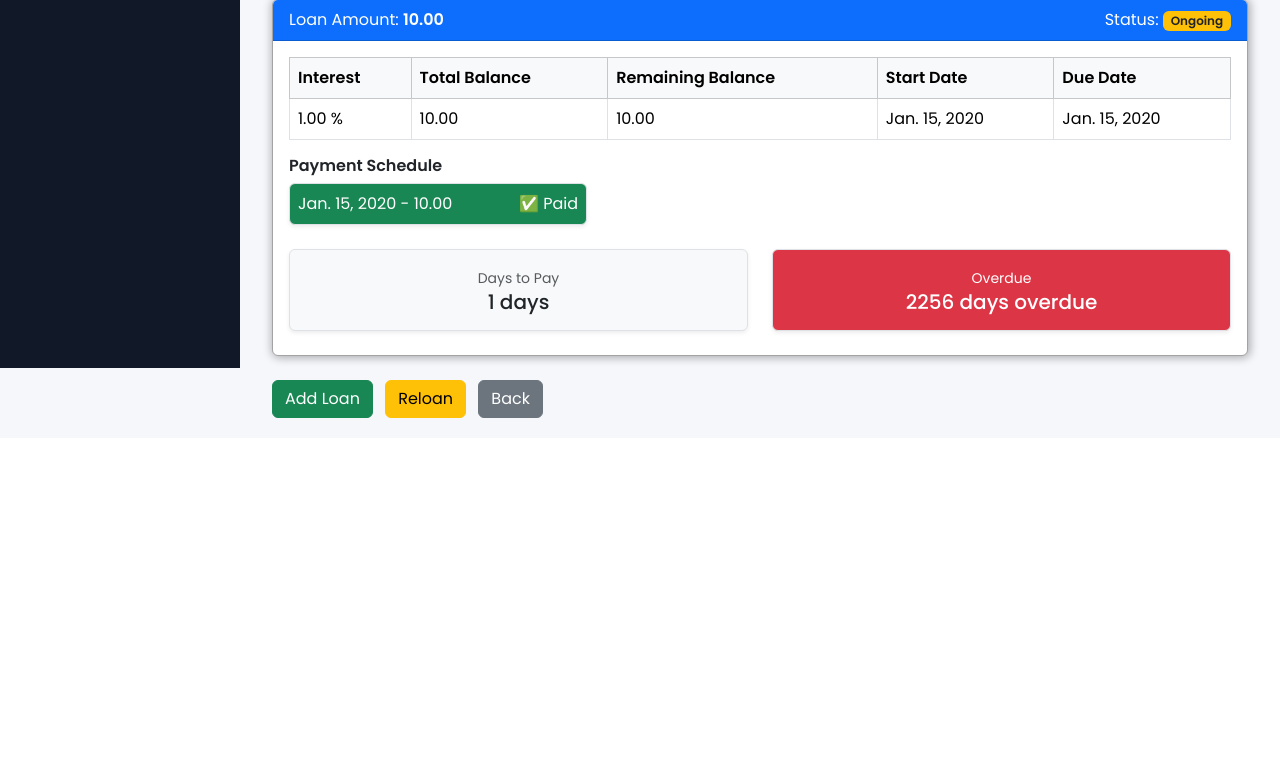
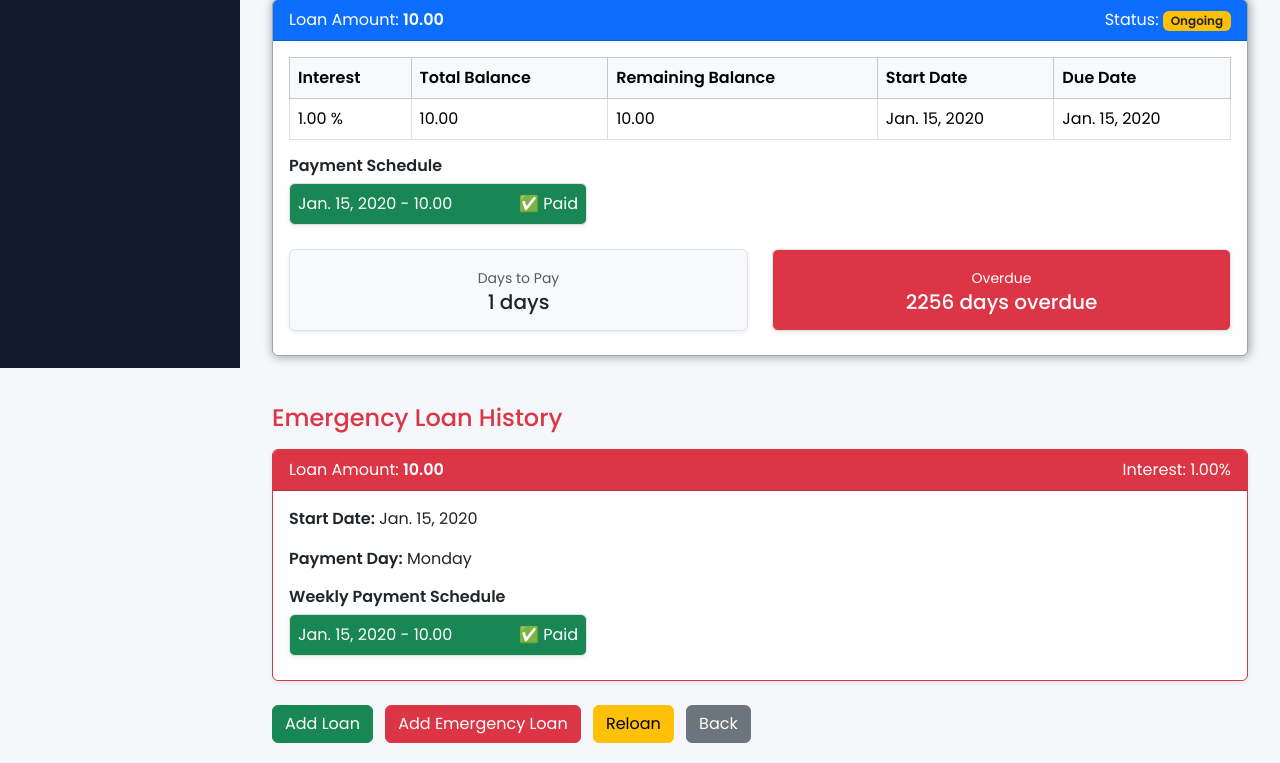
Before and after one commit to jonathan24-prog/Loan-management-System, a Django app: page /customers/1/ in a window 1280 px wide. Shown: the part 432-1195 px from the top of the page. Before the commit the page ends 850 px from the top, so only its background shows below. Run offline with Django 5.2, Linux system fonts and the light colour scheme; tables that the repository leaves empty hold one stand-in row (values such as "Sample post").

Commit message:
add emergencyloan feature initial

```diff
--- a/loans/models.py
+++ b/loans/models.py
@@ -59,3 +59,73 @@ class PaymentSchedule(models.Model):
 
     def __str__(self):
         return f"{self.loan.customer.full_name} - {self.date}"
+
+
+class EmergencyLoan(models.Model):
+    SCHEDULE_CHOICES = [
+        ('Monday', 'Monday'),
+        ('Tuesday', 'Tuesday'),
+        ('Wednesday', 'Wednesday'),
+        ('Thursday', 'Thursday'),
+        ('Friday', 'Friday'),
+        ('Saturday', 'Saturday'),
+        ('Sunday', 'Sunday'),
+    ]
+
+    customer = models.ForeignKey(Customer, on_delete=models.CASCADE, related_name='emergency_loans')
+
+    loan_amount = models.DecimalField(max_digits=10, decimal_places=2)
+    remaining_balance = models.DecimalField(max_digits=12, decimal_places=2, default=0)
+    interest_percent = models.DecimalField(max_digits=5, decimal_places=2)
+
+    schedule_day = models.CharField(max_length=10, choices=SCHEDULE_CHOICES)
+    start_date = models.DateField()
+
+    created_at = models.DateTimeField(auto_now_add=True)
+
+    def __str__(self):
+        return f"{self.customer.full_name} - Emergency Loan ({self.loan_amount})"
+
+    # ✅ Calculate total payable (principal + interest)
+    def total_payable(self):
+        return self.loan_amount + (self.loan_amount * self.interest_percent / 100)
+
+    # ✅ Optional: Example weekly due date generator
+    def next_due_date(self):
+        if not self.start_date:
+            return None
+
+        days_map = {
+            'Monday': 0,
+            'Tuesday': 1,
+            'Wednesday': 2,
+            'Thursday': 3,
+            'Friday': 4,
+            'Saturday': 5,
+            'Sunday': 6,
+        }
+
+        start_weekday = self.start_date.weekday()
+        target_weekday = days_map[self.schedule_day]
+
+        days_ahead = target_weekday - start_weekday
+        if days_ahead <= 0:
+            days_ahead += 7
+
+        return self.start_date + timedelta(days=days_ahead)
+
+    def save(self, *args, **kwargs):
+        if not self.pk:
+            total = self.loan_amount + (self.loan_amount * self.interest_percent / 100)
+            self.remaining_balance = total
+        super().save(*args, **kwargs)
+
+class EmergencyPaymentSchedule(models.Model):
+    emergency_loan = models.ForeignKey(EmergencyLoan, on_delete=models.CASCADE, related_name='schedules')
+    date = models.DateField()
+    paid_amount = models.DecimalField(max_digits=10, decimal_places=2, null=True, blank=True)
+    amount = models.DecimalField(max_digits=12, decimal_places=2)
+    is_paid = models.BooleanField(default=False)
+
+    def __str__(self):
+        return f"{self.emergency_loan.customer.full_name} - {self.date}"
--- a/loans/templates/loans/customer_detail.html
+++ b/loans/templates/loans/customer_detail.html
@@ -148,9 +148,59 @@
     <p class="text-muted">No loans found for this customer.</p>
     {% endfor %}
 
+
+    <!-- ================== Emergency Loan History ================== -->
+<h4 class="mb-3 mt-5 text-danger">Emergency Loan History</h4>
+
+{% for e_loan in emergency_loans %}
+<div class="card mb-4 border border-danger shadow-sm">
+    <div class="card-header bg-danger text-white d-flex justify-content-between align-items-center">
+        <span>Loan Amount: <strong>{{ e_loan.loan_amount }}</strong></span>
+        <span>Interest: {{ e_loan.interest_percent }}%</span>
+    </div>
+    <div class="card-body">
+        <p><strong>Start Date:</strong> {{ e_loan.start_date }}</p>
+        <p><strong>Payment Day:</strong> {{ e_loan.schedule_day }}</p>
+
+        <!-- Emergency Payment Schedule -->
+        <h6 class="mt-3 mb-2" style="font-weight:bolder;">Weekly Payment Schedule</h6>
+        <div class="row">
+            {% for sched in e_loan.schedules.all %}
+            <div class="col-md-4 mb-2">
+                {% if sched.is_paid %}
+                    <div class="d-flex justify-content-between align-items-center p-2 border rounded bg-success text-white shadow-sm">
+                        <span>{{ sched.date }} - {{ sched.amount }}</span>
+                        <span>✅ Paid</span>
+                    </div>
+                {% elif sched.date < today %}
+                    <div class="d-flex justify-content-between align-items-center p-2 border rounded bg-danger text-white shadow-sm">
+                        <span>{{ sched.date }} - {{ sched.amount }}</span>
+                        <span>❌ Overdue</span>
+                    </div>
+                {% else %}
+                    <div class="d-flex justify-content-between align-items-center p-2 border rounded bg-warning text-dark shadow-sm">
+                        <span>{{ sched.date }} - {{ sched.amount }}</span>
+                        <a href="{% url 'mark_emergency_paid' sched.pk %}"
+                        class="btn btn-sm btn-light"
+                        onclick="return confirm('Mark this emergency payment as paid?');">
+                        Mark as Paid
+                        </a>
+                        <!-- Optional: implement emergency payment mark as paid if needed -->
+                    </div>
+                {% endif %}
+            </div>
+            {% endfor %}
+        </div>
+    </div>
+</div>
+{% empty %}
+<p class="text-muted">No emergency loans found for this customer.</p>
+{% endfor %}
+
     <!-- Actions -->
     <div class="mt-3">
         <a href="{% url 'add_loan' customer.pk %}" class="btn btn-success me-2"><i class="bi bi-plus-circle"></i> Add Loan</a>
+        <a href="{% url 'add_emergency_loan' customer.pk %}" class="btn btn-danger me-2"><i class="bi bi-plus-circle"></i> Add Emergency Loan</a>
         <a href="{% url 'reloan' customer.pk %}" class="btn btn-warning me-2"><i class="bi bi-arrow-clockwise"></i> Reloan</a>
         <a href="{% url 'customers' %}" class="btn btn-secondary"><i class="bi bi-arrow-left-circle"></i> Back</a>
     </div>
--- a/loans/urls.py
+++ b/loans/urls.py
@@ -11,8 +11,10 @@ path('customers/<int:pk>/', views.customer_detail, name='customer_detail'),
 path('customers/<int:pk>/delete/', views.customer_delete, name='customer_delete'),
 # urls.py
 path('customer/<int:pk>/add-loan/', views.add_loan, name='add_loan'),
+path('customer/<int:pk>/add-emergency-loan/', views.add_emergency_loan, name='add_emergency_loan'),
 path('customer/<int:pk>/reloan/', views.reloan, name='reloan'),
 path('payment/<int:pk>/paid/', views.mark_payment_paid, name='mark_payment_paid'),
+path('emergency-payment/<int:pk>/paid/', views.mark_emergency_paid, name='mark_emergency_paid'),
 
 path('logout/', views.logout_view, name='logout'),
 
--- a/loans/views.py
+++ b/loans/views.py
@@ -201,22 +201,26 @@ def customer_delete(request, pk):
 
 
 # ================= CUSTOMER DETAILS =================
+
 from django.shortcuts import get_object_or_404, render
 from django.db.models import Sum
 from datetime import date
+from .models import Customer, Loan, EmergencyLoan
 
 def customer_detail(request, pk):
     customer = get_object_or_404(Customer, pk=pk)
     loans = customer.loans.all()
 
+    # Fetch emergency loans separately
+    emergency_loans = customer.emergency_loans.prefetch_related('schedules').all()
+
     total_income = sum([loan.balance for loan in loans])
 
     total_interest_collected = 0
-    total_collection = 0   # ✅ ALL money collected (principal + interest)
-    total_released = 0     # ✅ ONLY principal
+    total_collection = 0   # ALL money collected (principal + interest)
+    total_released = 0     # ONLY principal
 
     for loan in loans:
-        # ✅ EXISTING LOGIC
         if loan.start_date and loan.due_date:
             loan.total_days = (loan.due_date - loan.start_date).days + 1
             loan.days_left = (loan.due_date - date.today()).days
@@ -226,17 +230,14 @@ def customer_detail(request, pk):
             loan.days_left = 0
             loan.days_overdue = 0
 
-        # ✅ TOTAL RELEASED (principal only)
         total_released += loan.loan_amount
 
-        # ✅ TOTAL COLLECTION (sum of all paid schedules)
         total_paid = loan.schedules.filter(is_paid=True).aggregate(
             total=Sum('amount')
         )['total'] or 0
 
         total_collection += total_paid
 
-        # ✅ INTEREST
         interest = total_paid - loan.loan_amount
         if interest > 0:
             total_interest_collected += interest
@@ -244,10 +245,11 @@ def customer_detail(request, pk):
     context = {
         'customer': customer,
         'loans': loans,
+        'emergency_loans': emergency_loans,  # ✅ Added for template
         'total_income': total_income,
         'total_interest_collected': total_interest_collected,
-        'total_collection': total_collection,   # ✅ ADD
-        'total_released': total_released,       # ✅ ADD
+        'total_collection': total_collection,
+        'total_released': total_released,
     }
 
     return render(request, 'loans/customer_detail.html', context)
@@ -280,6 +282,51 @@ def add_loan(request, pk):
 
     return render(request, 'loans/add_loan.html', {'form': form, 'customer': customer})
 
+
+from django.shortcuts import render, get_object_or_404, redirect
+from datetime import timedelta
+from .models import Customer, PaymentSchedule
+from .forms import EmergencyLoanForm  # ✅ use correct form
+from django.shortcuts import render, get_object_or_404, redirect
+from datetime import timedelta
+from .models import Customer, EmergencyLoan, EmergencyPaymentSchedule
+from .forms import EmergencyLoanForm
+
+def add_emergency_loan(request, pk):
+    customer = get_object_or_404(Customer, pk=pk)
+
+    if request.method == 'POST':
+        form = EmergencyLoanForm(request.POST)
+        if form.is_valid():
+            loan = form.save(commit=False)
+            loan.customer = customer
+
+            # ✅ Compute total balance (principal + interest)
+            total_balance = loan.loan_amount + (
+                loan.loan_amount * loan.interest_percent / 100
+            )
+
+            loan.remaining_balance = total_balance
+            loan.save()
+
+            # ✅ Compute WEEKLY INTEREST ONLY
+            interest_amount = loan.loan_amount * loan.interest_percent / 100
+
+            # ✅ First payment only
+            EmergencyPaymentSchedule.objects.create(
+                emergency_loan=loan,
+                date=loan.start_date,
+                amount=interest_amount
+            )
+
+            return redirect('customer_detail', pk=customer.pk)
+    else:
+        form = EmergencyLoanForm()
+
+    return render(request, 'loans/add_emergency_loan.html', {
+        'form': form,
+        'customer': customer
+    })
 
 def reloan(request, pk):
     customer = get_object_or_404(Customer, pk=pk)
@@ -337,3 +384,34 @@ def mark_payment_paid(request, pk):
         loan.save(update_fields=['remaining_balance'])
 
     return redirect('customer_detail', pk=payment.loan.customer.pk)
+
+
+
+def mark_emergency_paid(request, pk):
+    payment = get_object_or_404(EmergencyPaymentSchedule, pk=pk)
+
+    if not payment.is_paid:
+        payment.is_paid = True
+        payment.save()
+
+        loan = payment.emergency_loan
+
+        # ✅ Deduct ONLY interest
+        loan.remaining_balance -= payment.amount
+
+        if loan.remaining_balance < 0:
+            loan.remaining_balance = 0
+
+        loan.save()
+
+        # ✅ Create NEXT payment only if balance still exists
+        if loan.remaining_balance > 0:
+            next_date = payment.date + timedelta(days=7)
+
+            EmergencyPaymentSchedule.objects.create(
+                emergency_loan=loan,
+                date=next_date,
+                amount=payment.amount
+            )
+
+    return redirect('customer_detail', pk=payment.emergency_loan.customer.pk)
```
Also changed, not shown: lms_project/settings.py (+16 -16 lines), loans/forms.py (+46 -0 lines), loans/templates/loans/add_emergency_loan.html (added, +72 -0 lines), loans/migrations/0001_initial.py, loans/migrations/0002_customer_contact_number.py (deleted), loans/migrations/0002_emergencypaymentschedule.py, loans/migrations/0003_emergencyloan_remaining_balance.py (added), loans/migrations/0003_remove_customer_due_date_remove_customer_loan_amount_and_more.py (deleted), loans/migrations/0004_emergencypaymentschedule_created_at_and_more.py (added), loans/migrations/0005_emergencyloan_principal_balance.py, loans/migrations/0005_loan_interest_rate_alter_loan_balance.py (deleted), loans/migrations/0006_remove_emergencyloan_principal_balance_and_more.py (added), loans/migrations/0006_remove_loan_created_at_remove_loan_interest_rate_and_more.py (deleted).
